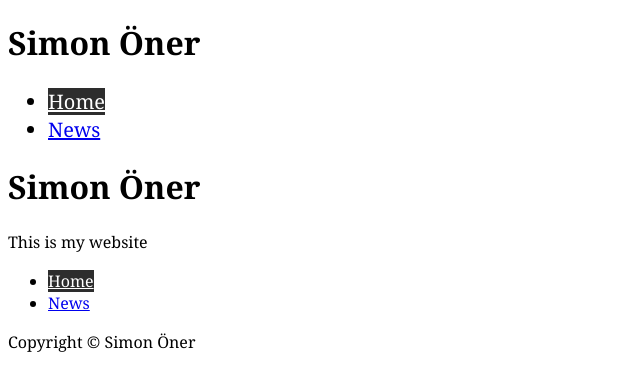
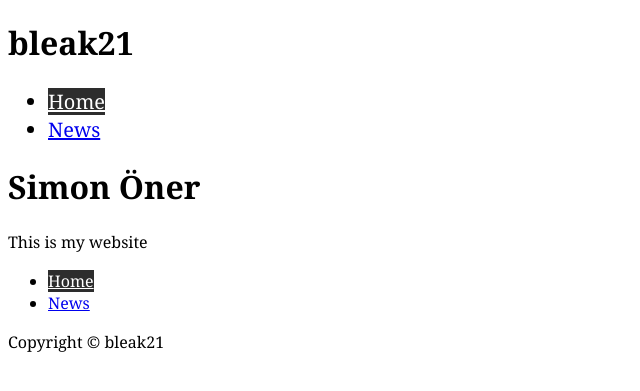
Before and after one commit to bleak21-zz/mywebsite, a Jekyll site: the page built from index.html, in a window 1280 px wide. Shown: the top 391 px of the page, without its empty margins (0-640 px from the left). Built offline with Jekyll 4.4.1, drawn with Linux system fonts in a browser that asks for light colours.

Commit message:
Update default.html

```diff
--- a/_layouts/default.html
+++ b/_layouts/default.html
@@ -2,13 +2,13 @@
 <html lang="en" dir="ltr">
   <head>
     <meta charset="utf-8">
-    <title>Simon Öner</title>
+    <title>bleak21</title>
     <link href="{{site.baseurl}}/css/common.css" rel="stylesheet">
     </head>
   <body>
 
 <header>
-  <h1>Simon Öner</h1>
+  <h1>bleak21</h1>
   {% include nav.html navclass='nav-top' %}
 </header>
 
@@ -16,7 +16,7 @@
 
 <footer>
   {% include nav.html navclass='nav-bottom' %}
-  <p> Copyright © Simon Öner </p>
+  <p> Copyright © bleak21 </p>
 </footer>
 
   </body>
```
